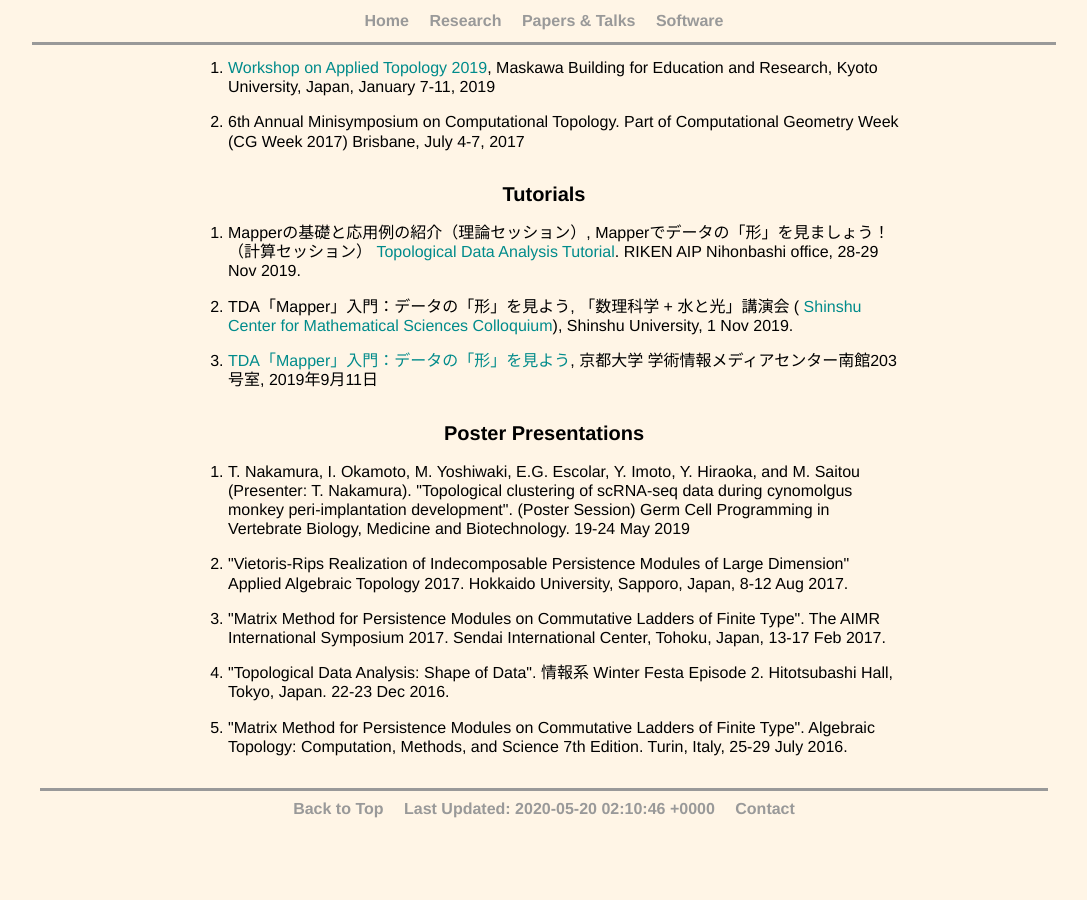
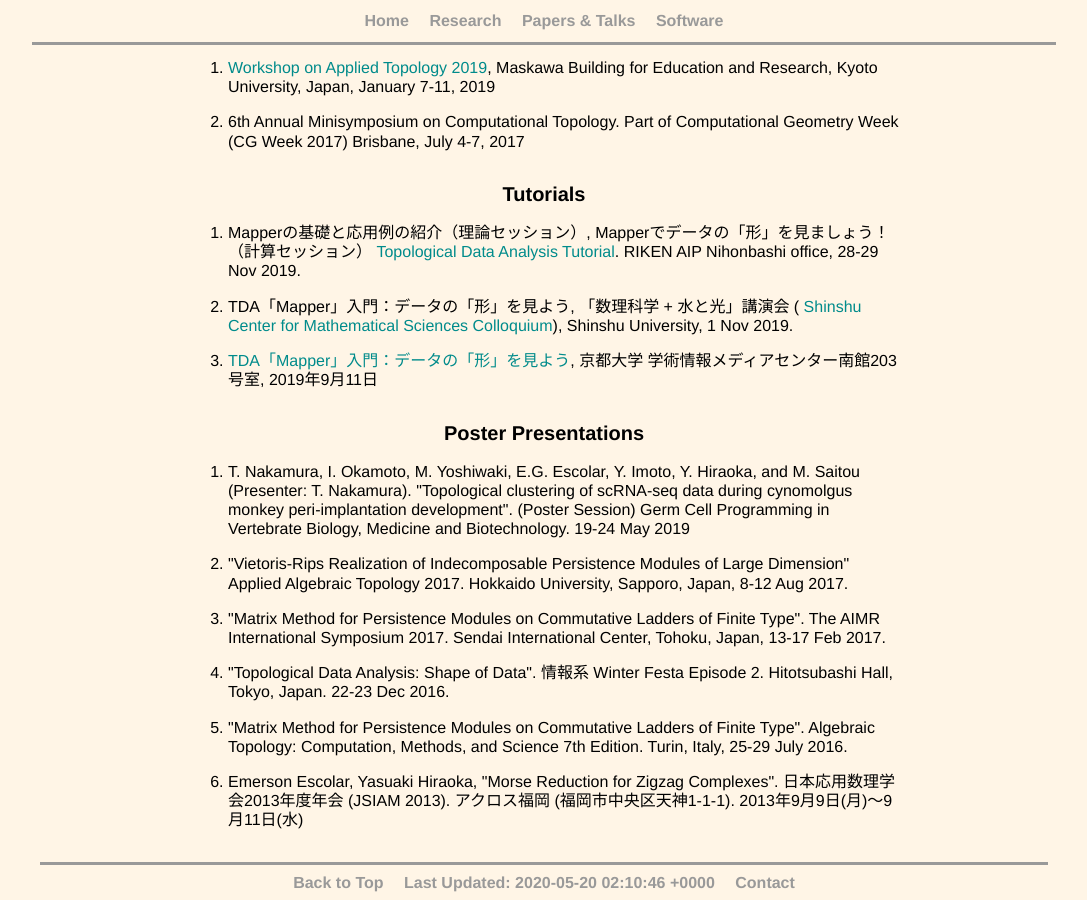
Before and after one commit to emerson-escolar/emerson-escolar.github.io, a Jekyll site: the page built from research_lists.html, in a window 1280 px wide and 900 px high, scrolled down 3113 px. Shown: the whole window, without its empty margins (96-1183 px from the left). Built offline with Jekyll 4.4.1, drawn with Linux system fonts in a browser that asks for light colours; before the commit the page ends 3939 px from its top, so only the background shows below that.

Commit message:
add JSIAM poster

```diff
--- a/research_lists.html
+++ b/research_lists.html
@@ -465,5 +465,11 @@ title: Emer's Papers & Talks
       Algebraic Topology: Computation, Methods, and Science 7th Edition.
       Turin, Italy, 25-29 July 2016.
     </li>
+
+    <li>
+      Emerson Escolar, Yasuaki Hiraoka, "Morse Reduction for Zigzag Complexes".
+      日本応用数理学会2013年度年会 (JSIAM 2013).
+      アクロス福岡 (福岡市中央区天神1-1-1). 2013年9月9日(月)～9月11日(水)
+    </li>
 	</ol>
 </section>
```
